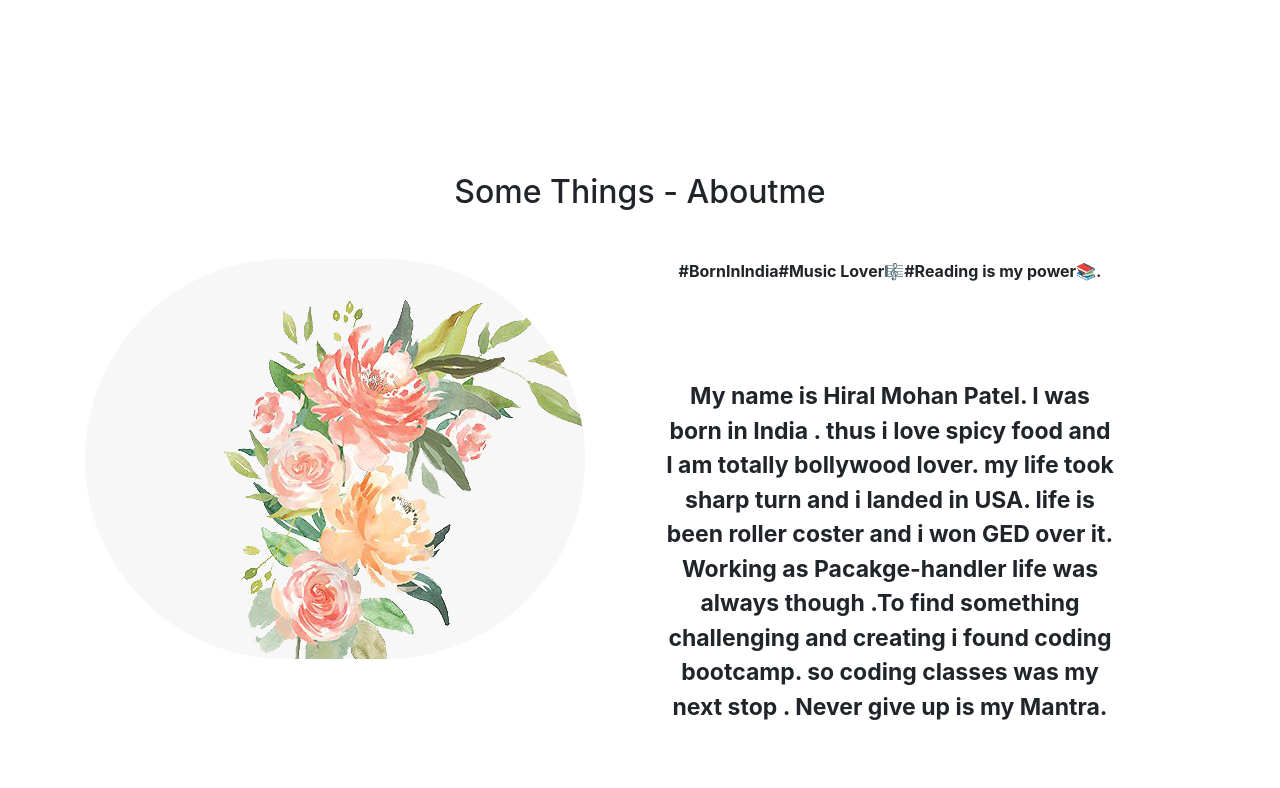
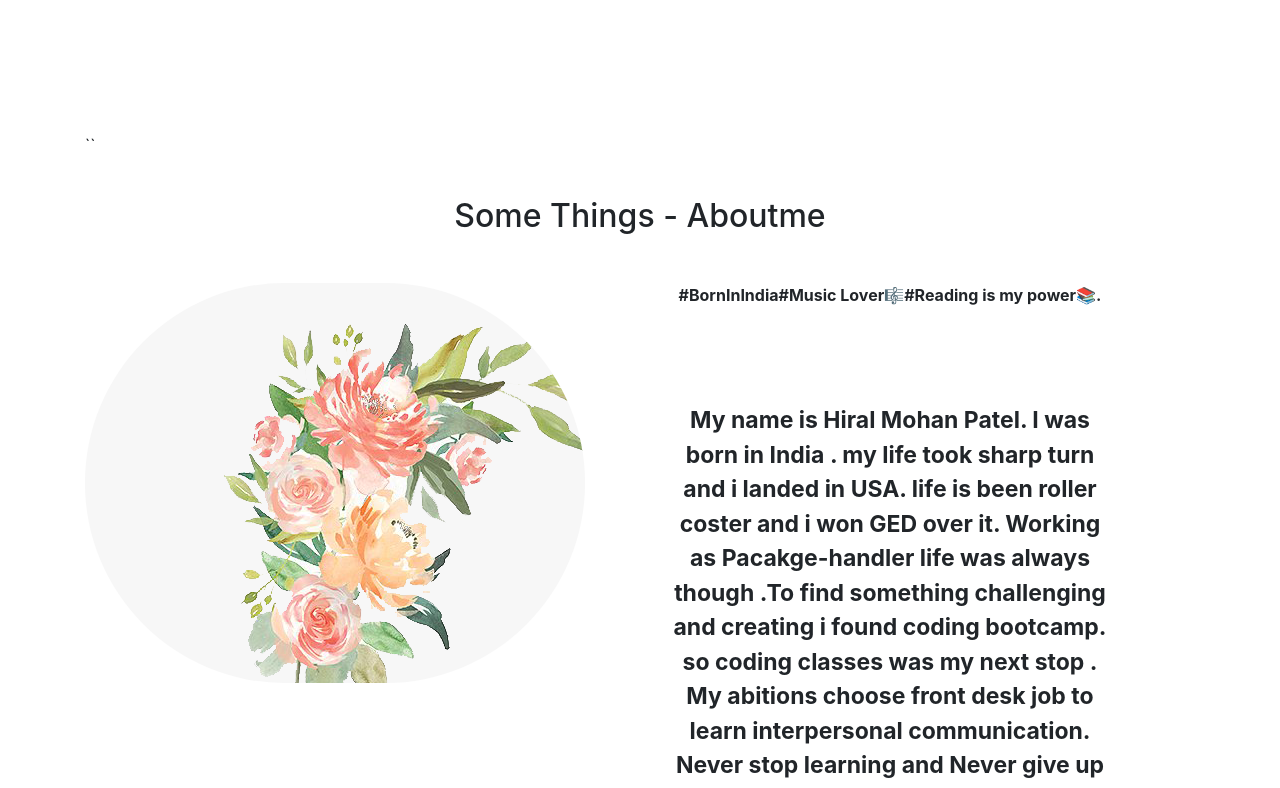
Before and after one commit to hiral271/portfolioReact, a React (Create React App) app: page / in a window 1280 px wide. Shown: the part 900-1688 px from the top of the page. Built offline with nearby package versions, Linux system fonts and the light colour scheme.

Commit message:
update new resume

```diff
--- a/src/pages/Contact/ConatactButton/Button.js
+++ b/src/pages/Contact/ConatactButton/Button.js
@@ -24,7 +24,7 @@ const ModalExample = (props) => {
       <ListGroup>
         <ListGroupItem active tag="a" href="https://hiral271.github.io/Day-planer/" action>GitHub</ListGroupItem>
         <ListGroupItem tag="a" href="https://www.linkedin.com/in/hiral-mohan-patel-203485203/" action>LinkId  Link</ListGroupItem>
-        <ListGroupItem tag="a" href="https://docs.google.com/document/d/1tNG4pk7i2sTejvFJ0fupdVWvjHxwKxVUEO0fn6Ip38c/edit?usp=sharing" action>Resume-Link </ListGroupItem>
+        <ListGroupItem tag="a" href="https://docs.google.com/document/d/1wLeclfn0W0U1L16kTMKDv_mXKndFjPrh/edit" action>Resume-Link </ListGroupItem>
         <ListGroupItem >Phone: 609-955-4870</ListGroupItem>
       </ListGroup>
       <p />
--- a/src/pages/Dashbord/Dashbord.js
+++ b/src/pages/Dashbord/Dashbord.js
@@ -25,22 +25,21 @@ const Home = () => (
                             <span id="ok">   - Booker T. Washington</span></p>
 
     </div>
-    <div class="container">
+    <div class="container">``
     <h2 id="me">Some Things - Aboutme </h2>
       <div id="pic"></div>
 
      <p >#BornInIndia#Music Lover🎼#Reading is my power📚.</p>
         <p class="aboutme">
-           My name is Hiral Mohan Patel. I was born in India . thus i love
-        spicy food and
-        I am totally bollywood lover.
+           My name is Hiral Mohan Patel. I was born in India .
         my life took sharp turn and i landed in USA. life is been roller coster and i won GED
         over it.
         Working as Pacakge-handler life was always though .To find something challenging and
         creating i found
         coding bootcamp.
         so coding classes was my next stop .
-                                Never give up is my Mantra.</p>
+         My abitions choose front desk job to learn  interpersonal communication.
+                Never stop learning and  Never give up is my Mantra.</p>
 
 
 
```
